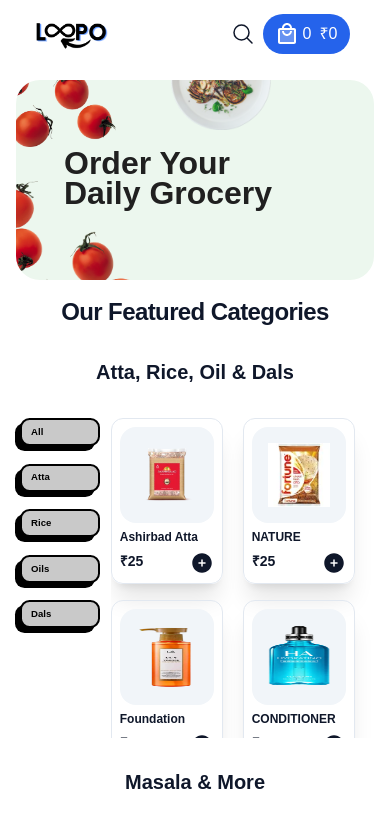
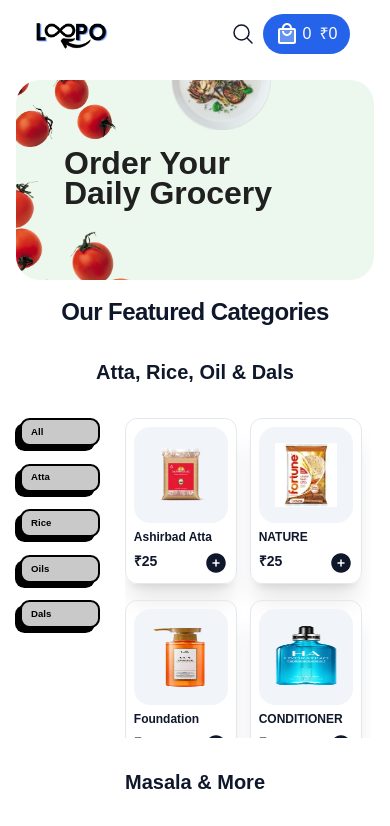
Before and after one commit to rajaryyn/loop, a Next.js app: page / in a window 390 px wide. Shown: the top 826 px of the page. Built offline with nearby package versions, Linux system fonts and the light colour scheme.

Commit message:
new font-size

```diff
--- a/src/components/cart/Cartitems.jsx
+++ b/src/components/cart/Cartitems.jsx
@@ -41,7 +41,7 @@
           <div className="relative hover:scale-105 bg-gray-100 p-3 rounded-xl transition-all duration-75 ease-in-out items-center shrink-0">
             <Image src={product.img} className="w-16 h-16" alt="img" />
           </div>
-          <div className="font-bold text-lg text-slate-900 ">
+          <div className="font-bol text-slate-900 ">
             <h3>{product.name}</h3>
             <div className="mt-1 flex">
               <div className="flex"> ₹{product.price * product.quantity}</div>
--- a/src/components/categorysec/category.css
+++ b/src/components/categorysec/category.css
@@ -120,7 +120,7 @@
 
   .products{
     width: 90%;
-    grid-template-columns: 26% auto;
+    grid-template-columns: 30% auto;
 
   }
 
```
